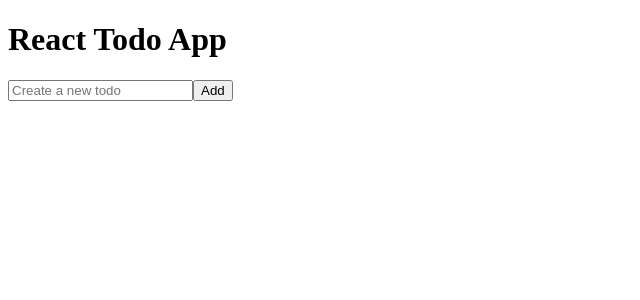
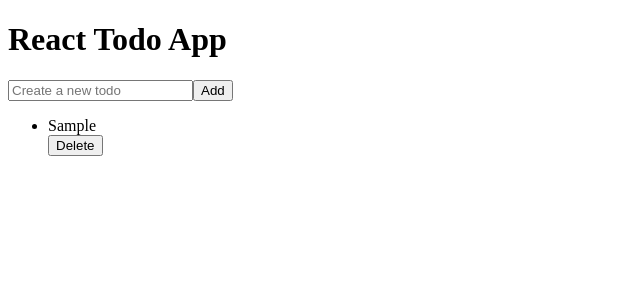
Before and after one commit to thelo67/Todo-with-GitHub-Actions-and-Jest, a React (Create React App) app: page / in a window 1280 px wide. Both pictures are taken after typing "Sample" into the empty fields and a click on the button "Add". Shown: the top 300 px of the page, without its empty margins (0-640 px from the left). Built offline with nearby package versions, Linux system fonts and the light colour scheme.

Commit message:
List todos on page

```diff
--- a/src/App.js
+++ b/src/App.js
@@ -32,6 +32,20 @@
           Add
         </button>
       </div>
+      {todos?.length > 0 ? (
+        <ul className="todo-list">
+          {todos.map((todo, index) => (
+            <div className="todo">
+              <li key={index}> {todo} </li>
+              <button className="delete-button">Delete</button>
+            </div>
+          ))}
+        </ul>
+      ) : (
+        <div className="empty">
+          <p>No task found</p>
+        </div>
+      )}
     </div>
   );
 };
```
